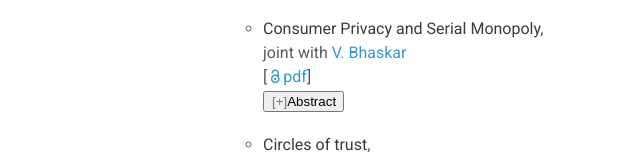
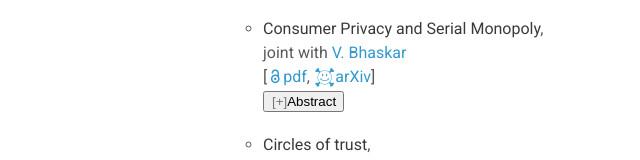
Before and after one commit to nroketskiy/nroketskiy.github.io, a plain HTML site: page index.html in a window 1280 px wide. Shown: the part 788-948 px from the top of the page, 347-987 px from the left. Drawn offline with nearby package versions, Linux system fonts and the light colour scheme; files whose address does not match are found by name.

Commit message:
Update index.html

```diff
--- a/index.html
+++ b/index.html
@@ -99,7 +99,7 @@
              <p>
                <span class="papertitle">Consumer Privacy and Serial Monopoly</span>,</br>
                joint with <a HREF="https://sites.google.com/site/vbhaskarut/">V. Bhaskar</a></br>
-               [<a HREF="docs/serialm.pdf"><i class="ai ai-open-access ai-sm"></i>pdf</a>]
+               [<a HREF="docs/serialm.pdf"><i class="ai ai-open-access ai-sm"></i>pdf</a>, <a HREF="https://arxiv.org/abs/1904.07644"><i class="ai ai-arxiv ai-lg"></i>arXiv</a>]
            </br>
            <button class="accordion">
              Abstract
```
